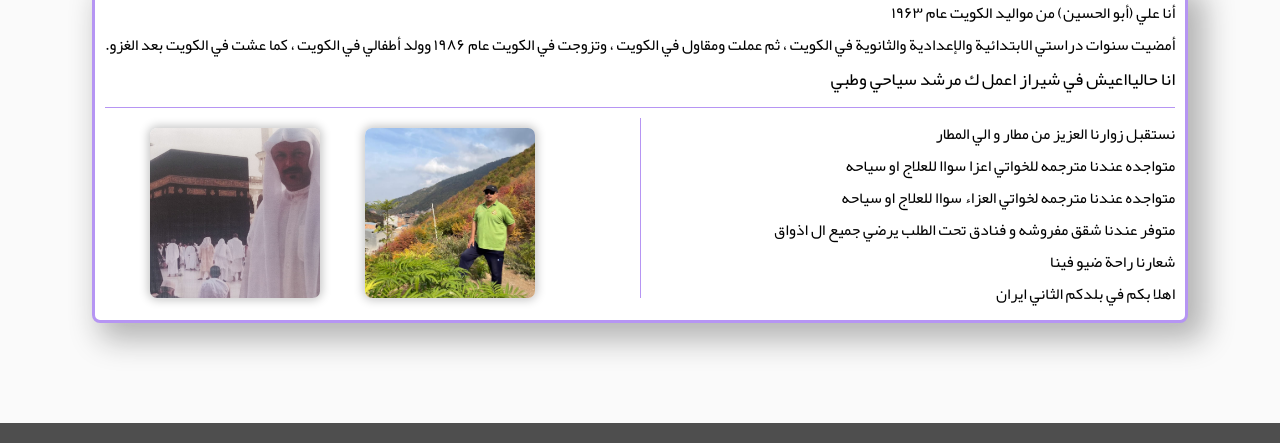
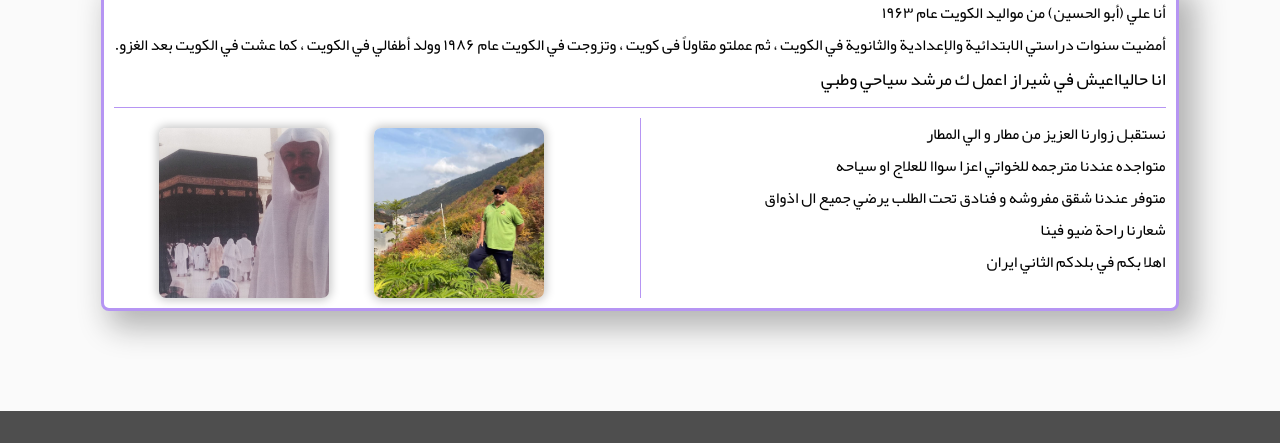
Before and after one commit to Code-Williams/Arabic-Website, a plain HTML site: page about.html in a window 1280 px wide. Shown: the part 221-664 px from the top of the page. Drawn offline with Linux system fonts and the light colour scheme; files whose address does not match are found by name.

Commit message:
about fixd

```diff
--- a/about.html
+++ b/about.html
@@ -49,14 +49,13 @@
           <div id="short-text">
             <p>أنا علي (أبو الحسين) من مواليد الكويت عام ۱۹۶۳</p>
             <p>
-              أمضيت سنوات دراستي الابتدائية والإعدادية والثانوية في الكويت ، ثم عملت ومقاول في الكويت ، وتزوجت في الكويت عام ۱۹۸۶ وولد أطفالي في الكويت ، كما عشت في الكويت بعد الغزو.
+              أمضيت سنوات دراستي الابتدائية والإعدادية والثانوية في الكويت ، ثم عملتو مقاولاً فی کویت ، وتزوجت في الكويت عام ۱۹۸۶ وولد أطفالي في الكويت ، كما عشت في الكويت بعد الغزو.
             </p>
             <p>انا حاليااعيش في شيراز اعمل ك مرشد سياحي وطبي</p>
           </div>
 
             <pre class="long-text">نستقبل زوارنا العزيز من مطار و الي المطار
 متواجده عندنا مترجمه للخواتي اعزا سواا للعلاج او سياحه
-متواجده عندنا مترجمه لخواتي العزاء سواا للعلاج او سياحه
 متوفر عندنا شقق مفروشه و فنادق تحت الطلب يرضي جميع ال اذواق
 شعارنا راحة ضيو فينا
 اهلا بكم في بلدكم الثاني ايران</pre>
```
